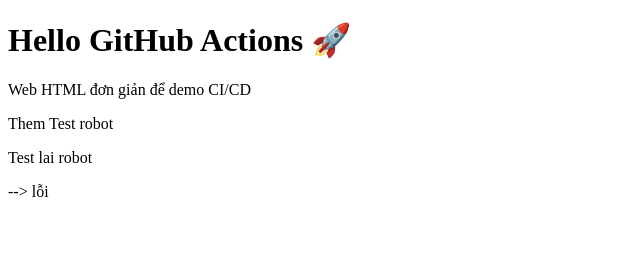
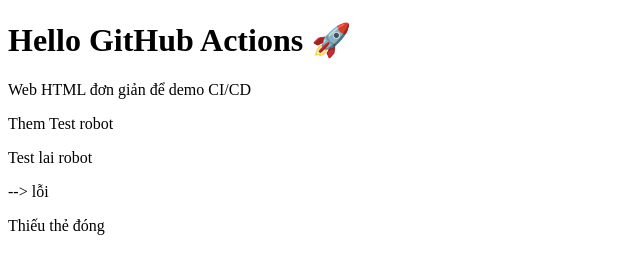
Before and after one commit to KongDuckkk/demo-ci-cd, a plain HTML site: page index.html in a window 1280 px wide. Shown: the whole page, without its empty margins (0-640 px from the left). Drawn offline with Linux system fonts and the light colour scheme.

Commit message:
check xem robot co kiem tra loi cu phap

```diff
--- a/index.html
+++ b/index.html
@@ -10,6 +10,8 @@
   <p>Web HTML đơn giản để demo CI/CD</p>
   <p>Them Test robot</p>
   <p>Test lai robot</p>
---> lỗi
+
 </body>
 </html>
+--> lỗi
+<p>Thiếu thẻ đóng
```
Also changed, not shown: 1 other file.
